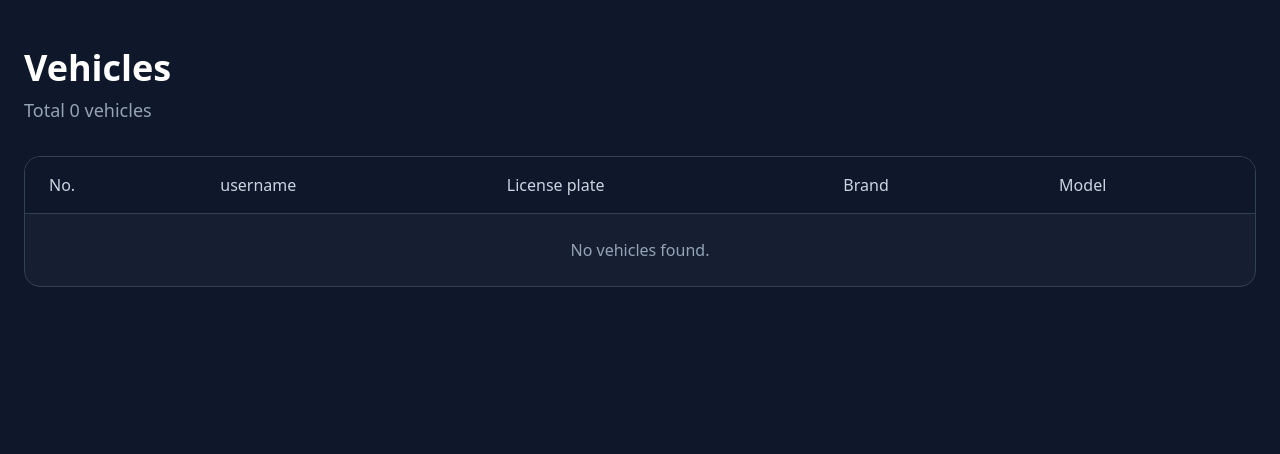
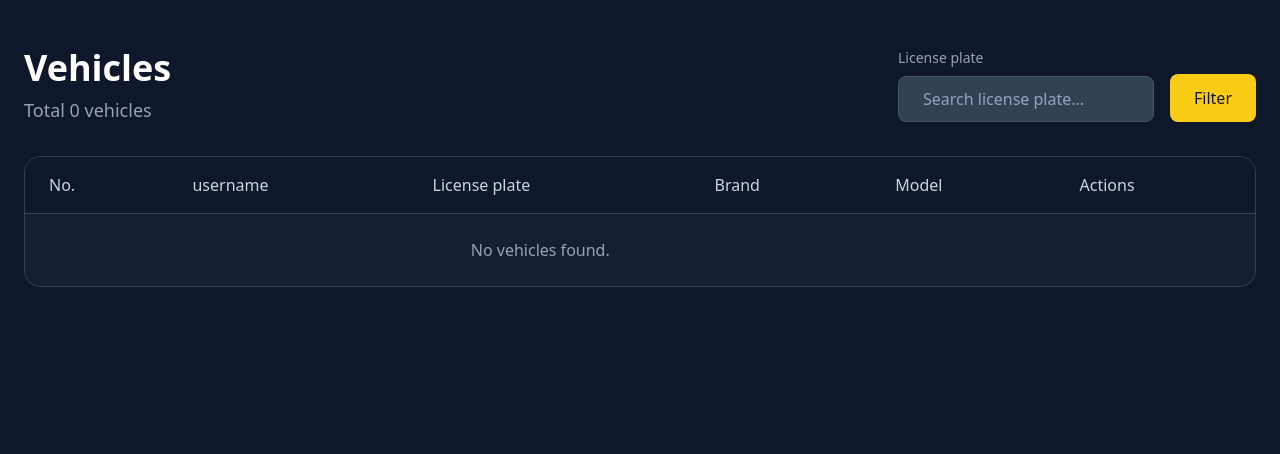
Before and after one commit to nuttawit007/EVConnectService-SSR, a Django app: page /staff/vehicles/ in a window 1280 px wide. Shown: the part 68-522 px from the top of the page. Run offline with Django 5.2, Linux system fonts and the light colour scheme; the visitor is signed in with stand-in values (Sample User, id 1); data comes from the database, SQL or seed files in the repository; data that the repository does not hold is empty; parts of the project's set-up code (start-up, migrations or seed data) failed here and were passed over; some libraries are stand-ins or nearby versions.

Commit message:
feat(staff-vehicles) : Add license plate filter and deletion feature
This commit enhances the staff vehicle management interface by introducing core data management features: filtering and deletion.

- Filtering : Implemented license plate filtering in the vehicle list view to allow staff to quickly search for specific vehicles. The template now displays the corresponding filter control.
- Deletion : Added a delete button for each vehicle and created a `VehicleDeleteView` with a corresponding URL path to handle the removal of a vehicle from the system.

```diff
--- a/staff/templates/vehicle_list.html
+++ b/staff/templates/vehicle_list.html
@@ -3,9 +3,32 @@
 {% block content %}
 <main class="container mx-auto px-6 py-12">
     <!-- Page Title  -->
-    <div class="mb-8">
-        <h1 class="text-4xl font-bold mb-2">Vehicles</h1>
-        <p class="text-slate-400 text-lg">Total {{ total_vehicles }} vehicles</p>
+    <div class="flex items-start justify-between mb-8">
+        <div>
+            <h1 class="text-4xl font-bold mb-2">Vehicles</h1>
+            <p class="text-slate-400 text-lg">Total {{ total_vehicles }} vehicles</p>
+        </div>
+
+        <!-- Filter Controls -->
+        <form method="GET">
+            <div class="flex items-end gap-4">
+                <!-- Date Time Search -->
+                <div>
+                    <label class="block text-sm text-slate-400 mb-2">License plate</label>
+                    <input
+                        type="text"
+                        name="license_plate"
+                        value="{{ filter_license_plate|default:'' }}"
+                        placeholder="Search license plate..."
+                        class="px-6 py-2.5 bg-slate-700 border border-slate-600 rounded-lg text-white placeholder-slate-400 focus:outline-none focus:border-yellow-400 transition-colors w-64"
+                    >
+                </div>
+                <div class="flex items-end">
+                    <button type="submit" class="px-6 py-3 bg-yellow-400 text-slate-900 rounded-lg cursor-pointer">Filter</button>
+                </div>
+            </div>
+        </form>
+    </div>
     </div>
 
     <!-- Vehicles Table  -->
@@ -18,6 +41,7 @@
                     <th class="text-left px-6 py-4 font-medium text-slate-300">License plate</th>
                     <th class="text-left px-6 py-4 font-medium text-slate-300">Brand</th>
                     <th class="text-left px-6 py-4 font-medium text-slate-300">Model</th>
+                    <th class="text-left px-6 py-4 font-medium text-slate-300">Actions</th>
                 </tr>
             </thead>
             <tbody>
@@ -28,6 +52,14 @@
                         <td class="px-6 py-5 text-white">{{ vehicle.license_plate }}</td>
                         <td class="px-6 py-5 text-white">{{ vehicle.brand }}</td>
                         <td class="px-6 py-5 text-white">{{ vehicle.model }}</td>
+                        <td class="px-6 py-5">
+                            <form method="POST" action="{% url 'delete_vehicle_list' vehicle_id=vehicle.id %}">
+                                {% csrf_token %}
+                                <button type="submit" class="px-6 py-2 bg-red-400 hover:bg-red-500 text-white rounded-lg font-medium transition-colors cursor-pointer">
+                                    delete
+                                </button>
+                            </form>
+                        </td>
                     </tr>
                 {% empty %}
                     <tr>
--- a/staff/urls.py
+++ b/staff/urls.py
@@ -12,6 +12,8 @@ urlpatterns = [
     path('appointments/<int:appointment_id>/edit/', views.AppointmentEditView.as_view(), name='appointment_edit'),
     # ex: /staff/vehicles/
     path('vehicles/', views.VehicleListView.as_view(), name='vehicle_list'),
+    # ex: /staff/vehicles/1/delete/
+    path('vehicles/<int:vehicle_id>/delete/', views.VehicleDeleteView.as_view(), name='delete_vehicle_list'),
     # ex: /staff/reviews/
     path('reviews/', views.ReviewListView.as_view(), name='review_list'),
     # ex: /staff/reviews/1/
--- a/staff/views.py
+++ b/staff/views.py
@@ -147,11 +147,12 @@ class AppointmentEditView(LoginRequiredMixin, PermissionRequiredMixin, View):
 class VehicleListView(LoginRequiredMixin, PermissionRequiredMixin, View):
     permission_required = ['staff.access_vehicle_page']
     def get(self, request):
-        vehicles = (
-            Vehicle.objects
-            .select_related('user')
-            .order_by('id')
-        )
+        vehicles = Vehicle.objects.all().order_by('id')
+
+        filter_license_plate = request.GET.get('license_plate')
+        if filter_license_plate:
+            vehicles = vehicles.filter(license_plate__icontains=filter_license_plate)
+
         vehicle_rows = [
             {
                 'index': idx,
@@ -167,7 +168,18 @@ class VehicleListView(LoginRequiredMixin, PermissionRequiredMixin, View):
         return render(request, 'vehicle_list.html', {
             'total_vehicles': vehicles.count(),
             'vehicles': vehicle_rows,
+            'filter_license_plate': filter_license_plate,
         })
+
+class VehicleDeleteView(LoginRequiredMixin, PermissionRequiredMixin, View):
+    permission_required = ['staff.access_vehicle_page', 'staff.delete_vehiclestaff']
+
+    def post(self, request, vehicle_id):
+        vehicle = Vehicle.objects.get(pk=vehicle_id)
+        license_plate = vehicle.license_plate
+        vehicle.delete()
+        messages.success(request, f"Vehicle (license plate: {license_plate}) deleted successfully.")
+        return redirect('vehicle_list')
 
 class ReviewListView(LoginRequiredMixin, PermissionRequiredMixin, View):
     permission_required = ['staff.access_review_page', 'staff.view_review']
```
